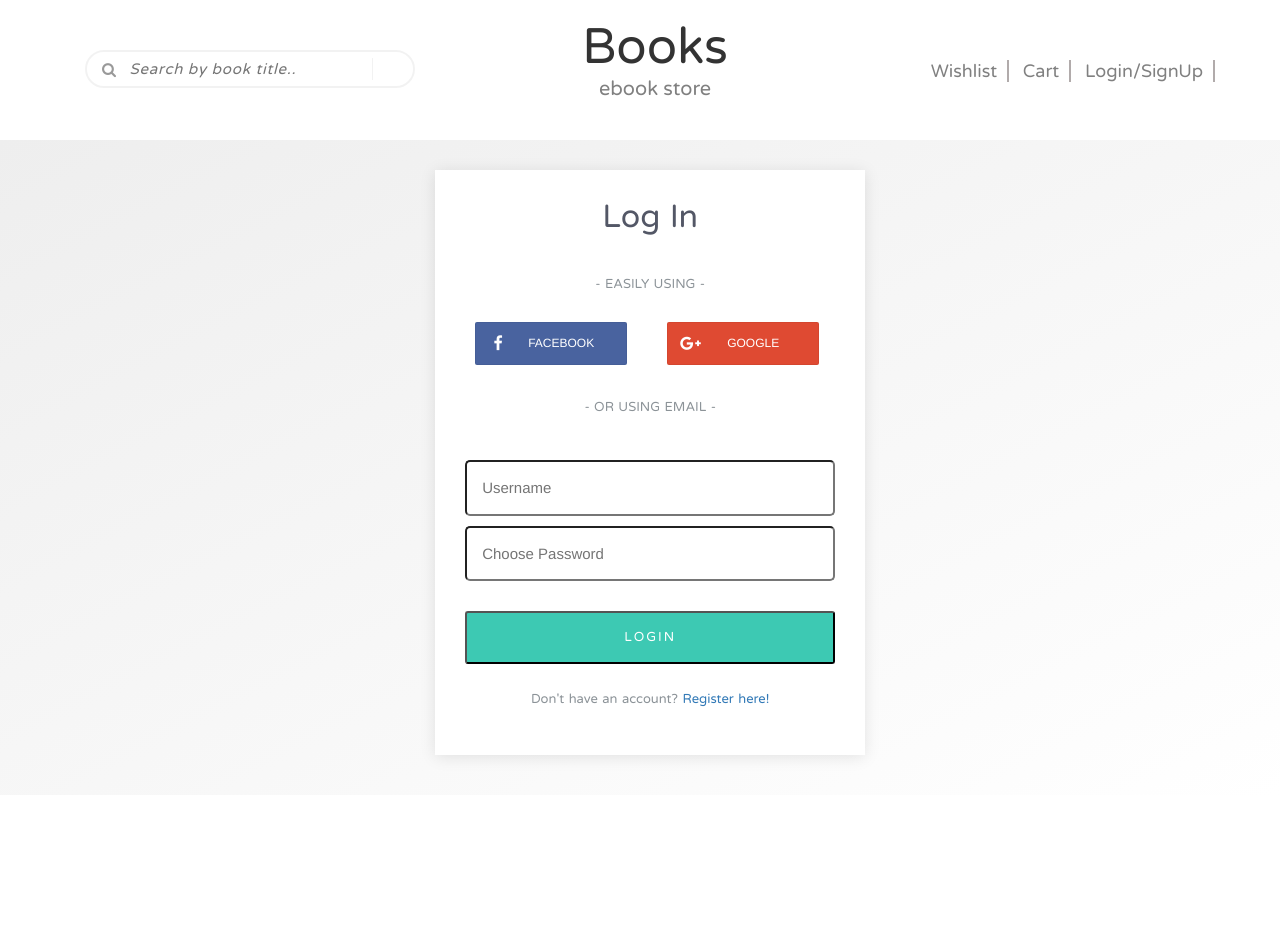
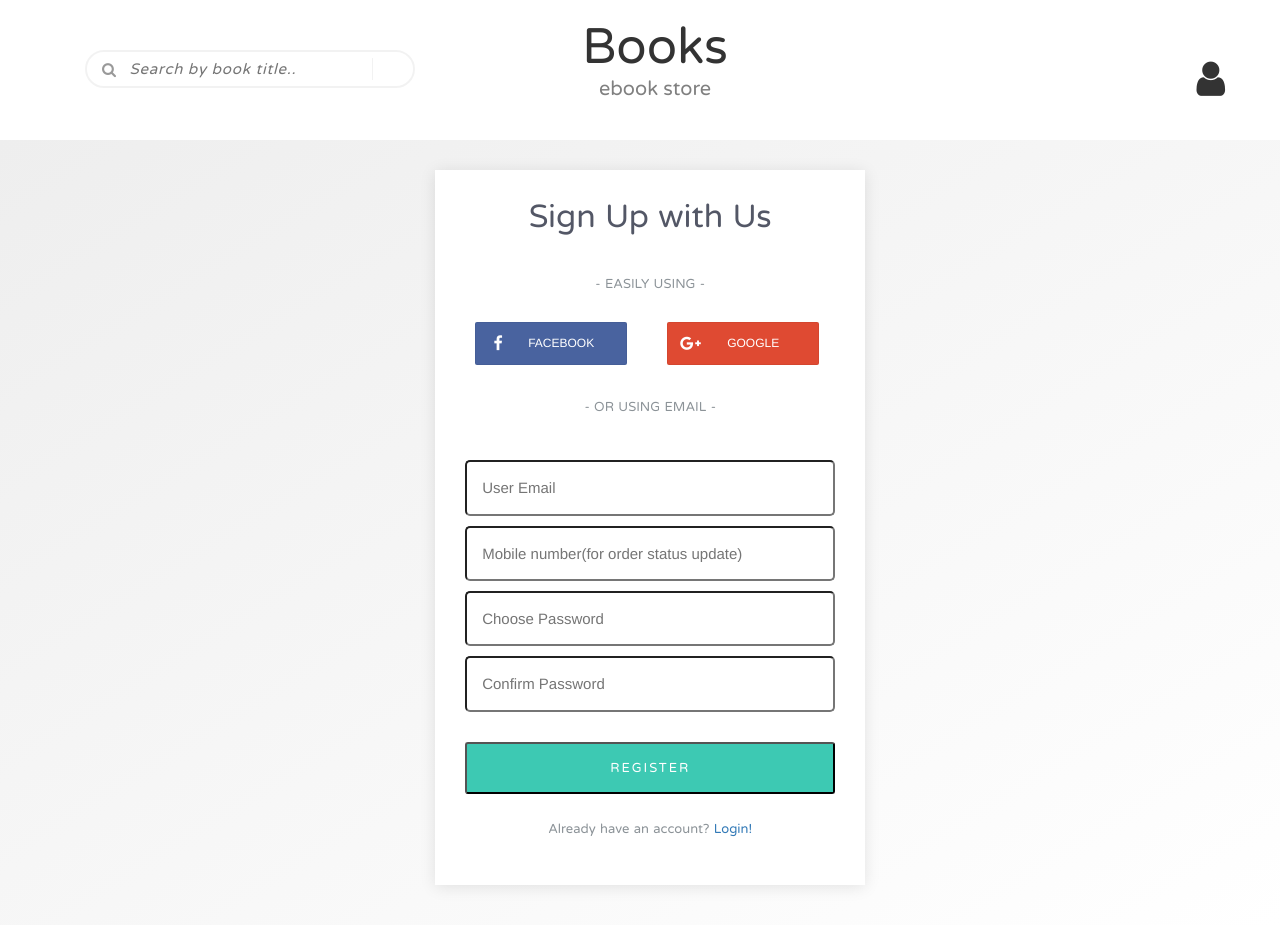
Before and after one commit to Rupa1995/ebook_store, a PHP site: page /register.php?val=1 in a window 1280 px wide. Before the commit the page ends 762 px from the top, so only its background shows below. Run offline with PHP 8.4, Linux system fonts and the light colour scheme; a stand-in replaces the project's code that opens the database connection.

Commit message:
New Changes related Login

```diff
--- a/register.php
+++ b/register.php
@@ -1,7 +1,7 @@
 <?php
    include 'includes/db.php';
    session_start();
-
+   $val = $_GET['val'];
    if($_SERVER["REQUEST_METHOD"] == "POST") {
       $myusername = mysqli_real_escape_string($conn,$_POST['username_login']);
       $mypassword = mysqli_real_escape_string($conn,$_POST['password_login']);
@@ -46,7 +46,7 @@
 <!DOCTYPE html>
 <html>
 <head>
-	<title>register</title>
+	<title>Ebook Store - Login/SignUp</title>
 	<link rel="icon" type="images/png" href="images/book.png">
   <meta charset="utf-8">
   <meta name="viewport" content="user-scalable=no, initial-scale=1, maximum-scale=1, minimum-scale=1, width=device-width,height=device-height">
@@ -54,6 +54,8 @@
   <link rel="stylesheet" href="https://cdnjs.cloudflare.com/ajax/libs/font-awesome/4.7.0/css/font-awesome.min.css">
   <link href="https://fonts.googleapis.com/css?family=Varela+Round&amp;subset=hebrew,latin-ext,vietnamese" rel="stylesheet">
   <link rel="stylesheet" type="text/css" href="stylesheets/register.css">
+  <script src="https://ajax.googleapis.com/ajax/libs/jquery/3.3.1/jquery.min.js"></script>
+  <script src="https://maxcdn.bootstrapcdn.com/bootstrap/3.3.7/js/bootstrap.min.js"></script>
 </head>
 <body id="body_log">
 <div class="container">
@@ -71,21 +73,25 @@
           </a>
       </div>
       <div class="pull-right menu">
-                                <div class="right-nav">
-                                   <ul class="log">
-                                    <li><a href="#">Wishlist</a></li>
-                                    <li><a href="#">Cart</a></li>
-                                     <li>
+        <div class="right-nav" style="margin-right:77%;">
+          <div class="dropdown">
+            <i class = "fa fa-user dropdown-toggle" style = "font-size : 40px" data-toggle="dropdown"></i>
+                <ul class="dropdown-menu">
                  <?php
-                                      if(isset($_SESSION['login_user'])){
-                                        echo '<a href="logout.php" class="login_user">Logout</a>';
+                      if(isset($_SESSION['login_user']))
+                      {
+                        echo '<li><a href="#">Edit Profile</a></li>';
+                        echo '<li><a href="#">Wishlist</a></li>';
+                        echo '<li><a href="#">Cart</a></li>';
+                        echo '<li><a href="logout.php" class="login_user">Logout</a></li>';
                       }
-                                        else{
-                                          echo '<a href="register.php?action=logout" class="register_user">Login/SignUp</a>';
+                      else
+                      {
+                        echo '<li><a href="register.php?action=logout" class="register_user">Login/SignUp</a></li>';
                        }
                      ?>
-                                    </li>
               </ul>
+        </div>
         </div>
       </div>
     </div>
@@ -95,32 +101,21 @@
 
 <div class="container-fluid register-container">
   <div class="login-box form1">
-	           	<div>
-	           		<p class="register-title">Log In</p>
-	           	</div>
+	<div><p class="register-title">Log In</p></div>
 	<div class="register-third-party">
 		<p class="register-btn-info">- EASILY USING -</p>
 		<div class="social-login">
-      					<a href="#">
-        					<i class="fa fa-facebook fa-lg"></i>
-        					facebook
-      					</a>
-      					<a href="#">
-       						<i class="fa fa-google-plus fa-lg"></i>
-        					Google
-      					</a>
+    	<a href="#"><i class="fa fa-facebook fa-lg"></i>facebook</a>
+    	<a href="#"><i class="fa fa-google-plus fa-lg"></i>Google</a>
     </div>
 	</div>
 	<p class="info-text">- OR USING EMAIL -</p>
-	          	<!-- <form class="register-form" enctype="multipart/form-data" id="login_form" runat="server"> -->
   <form action="" method="post">
 		<fieldset class="register-input-container">
-
 			<div class="register-input-item">
-	           				<input type="email" name="username_login" class="user-name register-user-input" placeholder="Username" >
+				<input type="email" name="username_login" class="user-name register-user-input" placeholder="User Email" >
 				<div id="login_name_error" class="val_error"></div>
 			</div>
-
 			<div class="register-input-item">
 				<input type="password" name="password_login" class="user-password register-user-input" placeholder="Choose Password">
 				<div id="login_password_error" class="val_error"></div>
@@ -133,48 +128,37 @@
 	<div class="register-link-container">
 		<div class="register-login-link">
 			<p class="message"><span class="register-info-link">Don't have an account?</span>
-	           			<a href="#" class="register-link">Register here!</a></p>
+			<a href="#" class="register-link" id="reg_new">Register here!</a></p>
 		</div>
 	</div>
   </div>
 <div class="register-box form2">
-	           	<div>
-	           		<p class="register-title">Sign Up with Us</p>
-	           	</div>
+	<div><p class="register-title">Sign Up with Us</p></div>
 	<div class="register-third-party">
 		<p class="register-btn-info">- EASILY USING -</p>
 		 <div class="social-login">
-      					<a href="#">
-        					<i class="fa fa-facebook fa-lg"></i>
-        					facebook
-      					</a>
-      					<a href="#">
-       						<i class="fa fa-google-plus fa-lg"></i>
-        					Google
-      					</a>
+	     <a href="#"><i class="fa fa-facebook fa-lg"></i>facebook</a>
+	     <a href="#"><i class="fa fa-google-plus fa-lg"></i>Google</a>
     </div>
 	</div>
 	<p class="info-text">- OR USING EMAIL -</p>
 	<form class="register-form" action="registered_user.php" method="post">
 		<fieldset class="register-input-container">
 			<div class="register-input-item">
-	           				<input type="email" name="username" class="user-email register-user-input" placeholder="Username" required>
+				<input type="email" name="username" class="user-email register-user-input" placeholder="User Email" required>
 				<div id="email_error" type="hidden"></div>
 			</div>
 			<div class="register-input-item">
 				<input type="text" name="mobile" class="user-mobile register-user-input" placeholder="Mobile number(for order status update)" onblur="phoneverify()" onfocus="resetvalue()" id="mobile" required>
 				<div id="errors" type="hidden"></div>
 			</div>
-
 			<div class="register-input-item">
 				<input type="password" name="password" class="user-password register-user-input" placeholder="Choose Password" pattern="(?=.*\d)(?=.*[a-z])(?=.*[A-Z]).{8,}" title="Must contain at least one number and one uppercase and lowercase letter, and at least 8 or more characters" required id="password" onfocus="resetvalue()">
 			</div>
-
 			<div class="register-input-item">
 				<input type="password" name="password_confirmation" class="user-password register-user-input" placeholder="Confirm Password" id="password_confirm" onblur="passwordverify()" onfocus="resetvalue()">
 				<div id="password_error" type="hidden"></div>
 			</div>
-
 		</fieldset>
 		<fieldset class="register-button-container">
 			<button class="register-button">REGISTER</button>
@@ -187,18 +171,17 @@
 		</div>
 	</div>
 </div>
-
-
-
 </div>
-
 
 <script src="https://ajax.googleapis.com/ajax/libs/jquery/3.3.1/jquery.min.js"></script>
 <script src="javascripts/register.js"></script>
 <script src="javascripts/register_new.js"></script>
 <script type="text/javascript">
-
-
+  var val = <?php echo $val; ?>;
+  if(val == 1)
+  {
+    $('#reg_new').trigger('click');
+  }
 
 </script>
 </body>
```
Lines whose indentation alone changed are shown as unchanged.
